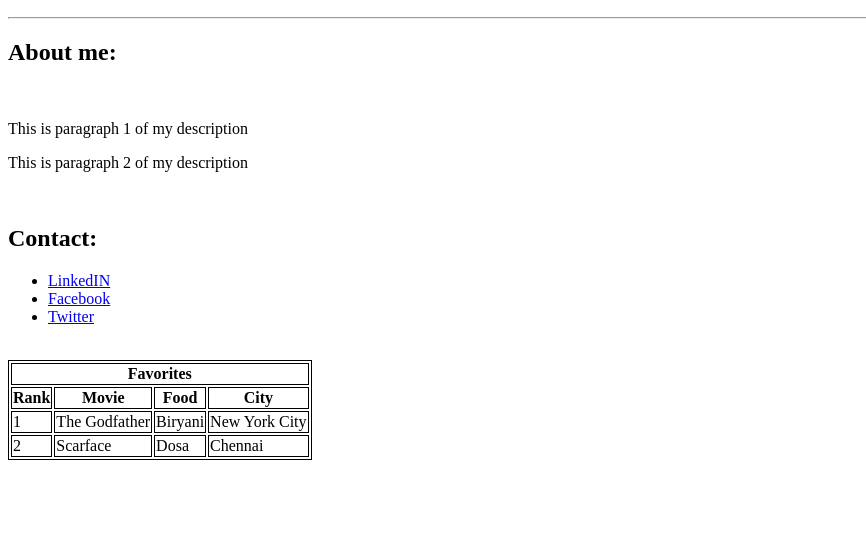
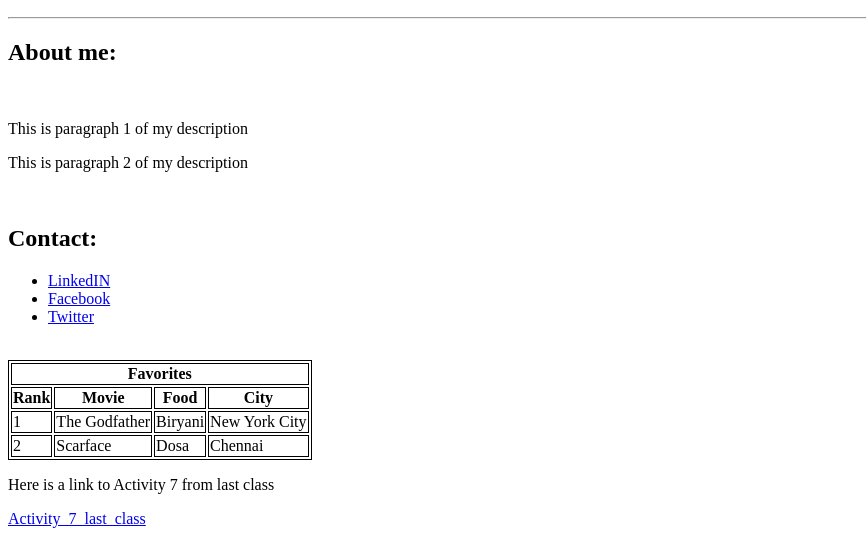
Before and after one commit to ragavkumar/ragavkumar.github.io, a plain HTML site: page index.html in a window 1280 px wide. Shown: the part 434-970 px from the top of the page, without its empty margins (0-866 px from the left). Before the commit the page ends 902 px from the top, so only its background shows below. Drawn offline with Linux system fonts and the light colour scheme.

Commit message:
Added Activity7 link

```diff
--- a/index.html
+++ b/index.html
@@ -11,6 +11,7 @@
         }
     </style>
 </head>
+
 <body>
     <h1>Hello, this is Ragavendar Kumar(RK). Welcome to my bio!</h1>
 
@@ -61,5 +62,8 @@
     </thead>
 </table>
 
+<p>Here is a link to Activity 7 from last class</p>
+<a href = "../content/class_RK7.html" target='_blank'>Activity_7_last_class</a>
+
 </body>
 </html>
```
